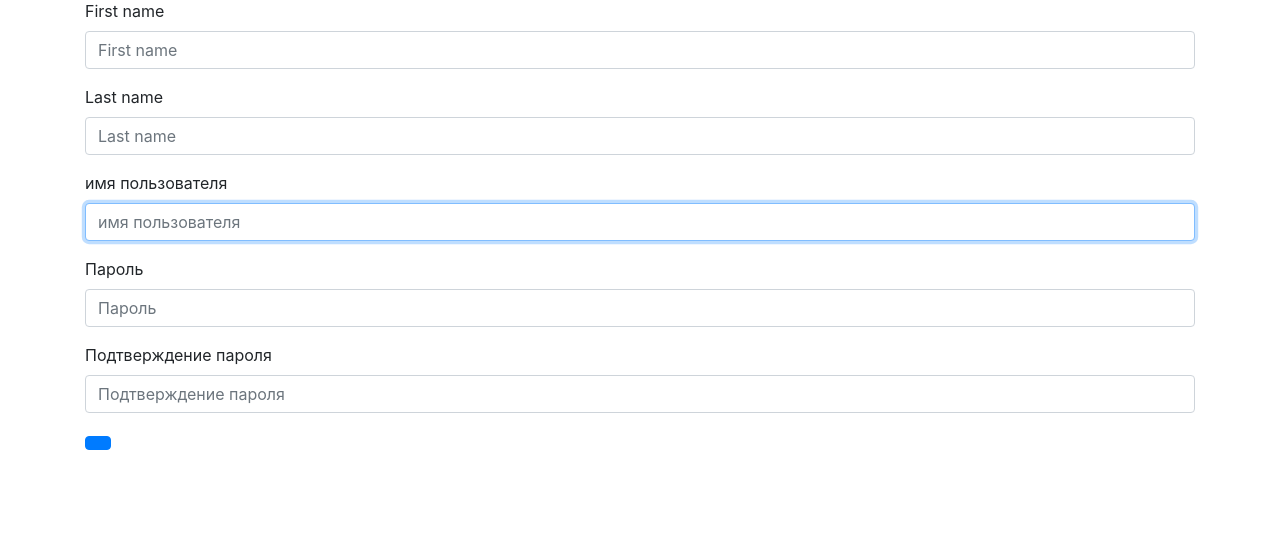
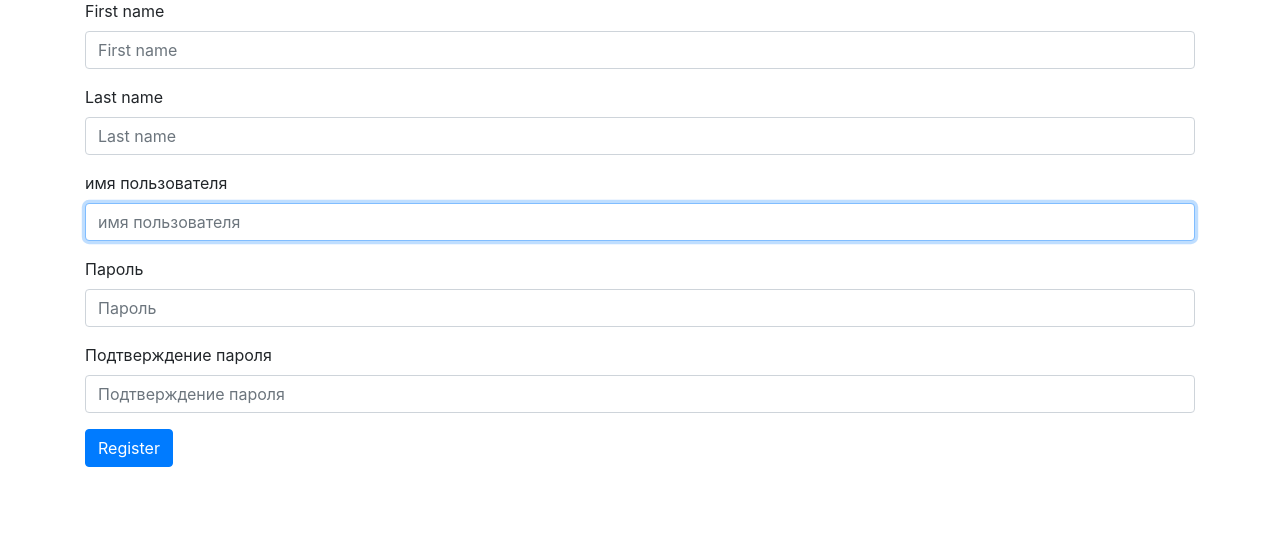
Before and after one commit to AnisimoffA/python-project-52, a Django app: page /users/register/ in a window 1280 px wide. Shown: the part 81-614 px from the top of the page. Run offline with Django 4.2, Linux system fonts and the light colour scheme; some libraries are stand-ins or nearby versions.

Commit message:
please work14

```diff
--- a/task_manager/templates/login_form.html
+++ b/task_manager/templates/login_form.html
@@ -16,7 +16,7 @@
         {% csrf_token %}
         {% bootstrap_form form %}
 
-        <button class="btn btn-primary" type="submit">{% trans Login %}</button>
+        <button class="btn btn-primary" type="submit">{% trans "Login" %}</button>
     </form>
 </div>
 
--- a/task_manager/templates/register_form.html
+++ b/task_manager/templates/register_form.html
@@ -8,7 +8,7 @@
     <form method="post">
         {% csrf_token %}
         {% bootstrap_form form %}
-        <button class="btn btn-primary" type="submit">{% trans Register %}</button>
+        <button class="btn btn-primary" type="submit">{% trans "Register" %}</button>
     </form>
 </div>
 
```
Also changed, not shown: db.sqlite3, locale/ru/LC_MESSAGES/django.po.
